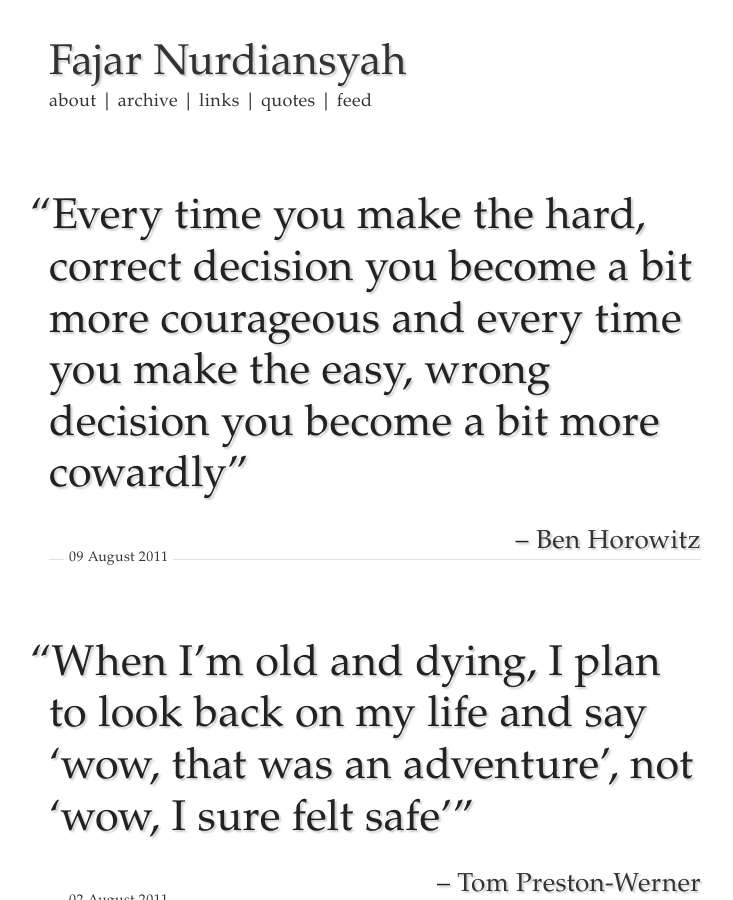
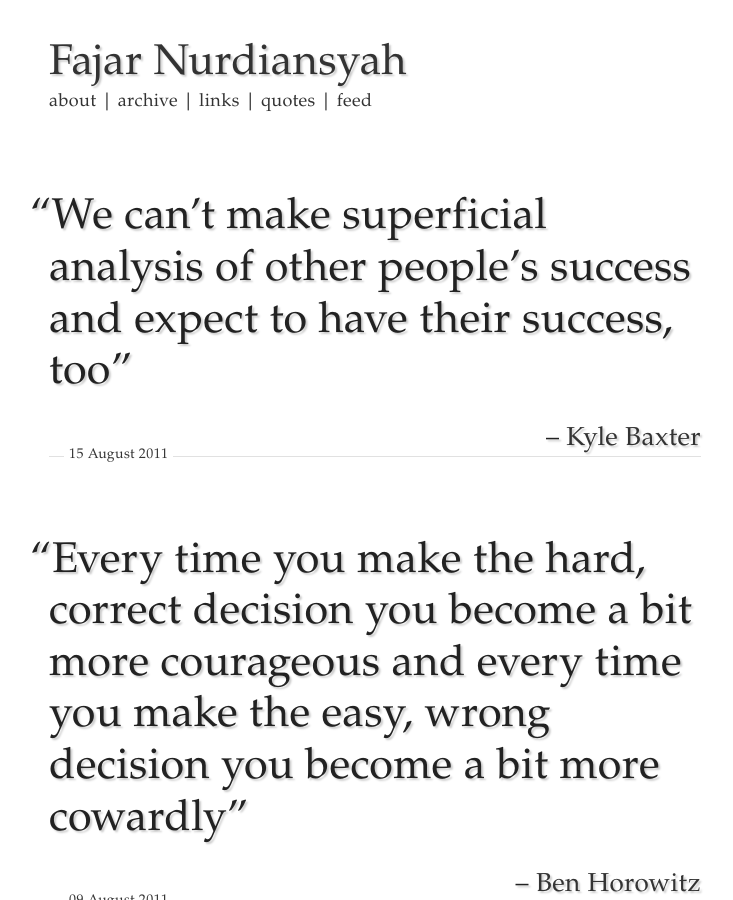
Before and after one commit to fajarnurdiansyah/fajarnurdiansyah.github.com, a Jekyll site: the page built from quotes/index.html, in a window 1280 px wide and 900 px high. Shown: the whole window, without its empty margins (265-998 px from the left). Built offline with Jekyll 4.4.1, drawn with Linux system fonts in a browser that asks for light colours; some web fonts are replaced; Markdown is read by kramdown in place of the engine named in the settings.

Commit message:
new posts, fix credit.

```diff
--- /dev/null
+++ b/quotes/_posts/2011-08-15-kyle-baxter.md
@@ -0,0 +1,8 @@
+---
+layout: quote
+title: "Quote Of The Day: Kyle Baxter"
+---
+# "We can't make superficial analysis of other people's success and expect to have their success, too"
+### -- [Kyle Baxter][1]
+
+   [1]: http://tightwind.net/2011/08/misunderstanding-why-apple-is-successful/
```
Also changed, not shown: links/_posts/2011-08-10-xkcd-password-strength.md (+1 -0 lines), links/_posts/2011-08-11-death-to-the-noreply-mailbox.md (added, +15 -0 lines).
